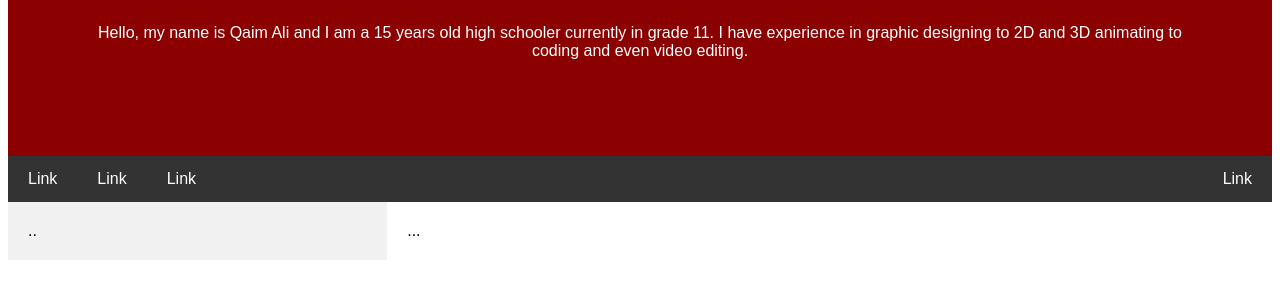
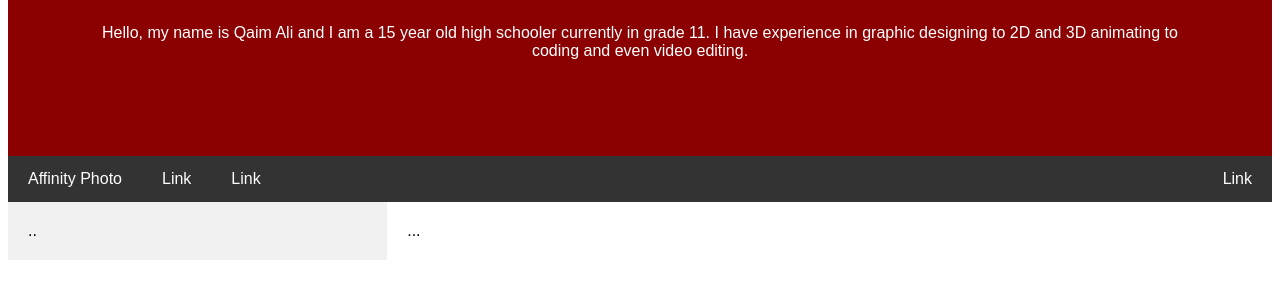
Before and after one commit to CoderKing101/qaimalizaidi, a plain HTML site: page index.html in a window 1280 px wide. Shown: the part 163-462 px from the top of the page. Drawn offline with Linux system fonts and the light colour scheme.

Commit message:
Update index.html

```diff
--- a/index.html
+++ b/index.html
@@ -63,11 +63,11 @@ body {
 <body>
 <div class="header">
 	<h1>Qaim Ali Zaidi's Website</h1>
-	<p>Hello, my name is Qaim Ali and I am a 15 years old high schooler currently in grade 11. I have experience in graphic designing to 2D and 3D animating to coding and even video editing. </p>
+	<p>Hello, my name is Qaim Ali and I am a 15 year old high schooler currently in grade 11. I have experience in graphic designing to 2D and 3D animating to coding and even video editing. </p>
 </div>
 
 <div class="navbar">
-	<a href="#">Link</a>
+	<a href="#">Affinity Photo</a>
 	<a href="#">Link</a>
 	<a href="#">Link</a>
 	<a href="#" class="right">Link</a>
```
